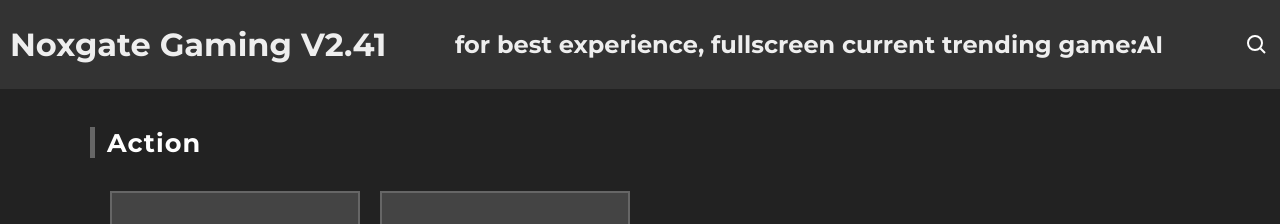
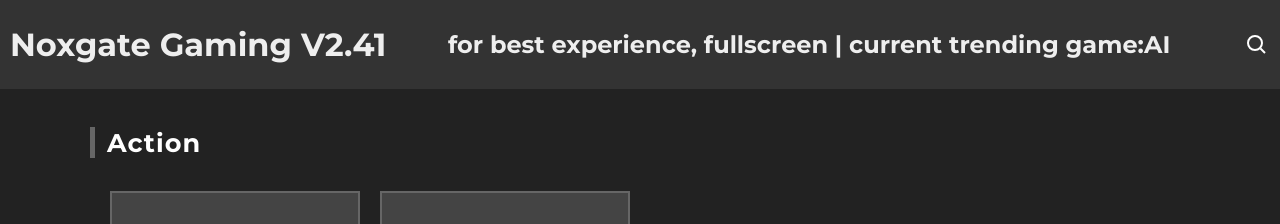
Before and after one commit to noxgate0fficial/noxgate0fficial.github.io, a Jekyll site: the page index.html, which Jekyll copies as it is, in a window 1280 px wide. Shown: the top 224 px of the page. Built offline with Jekyll 4.4.1, drawn with Linux system fonts in a browser that asks for light colours.

```diff
--- a/index.html
+++ b/index.html
@@ -73,7 +73,7 @@
   <header>
     <div class="header-bar">
       <h1 class="header-title">Noxgate Gaming V2.41</h1>
-      <h2>for best experience, fullscreen    current trending game:AI</h2>
+      <h2>for best experience, fullscreen  |  current trending game:AI</h2>
       <div class="search-icon-container">
         <input type="text" id="gameSearch" class="search-input" placeholder="Search for games...">
         <button class="search-icon" id="toggleSearch" aria-label="Search">
```
